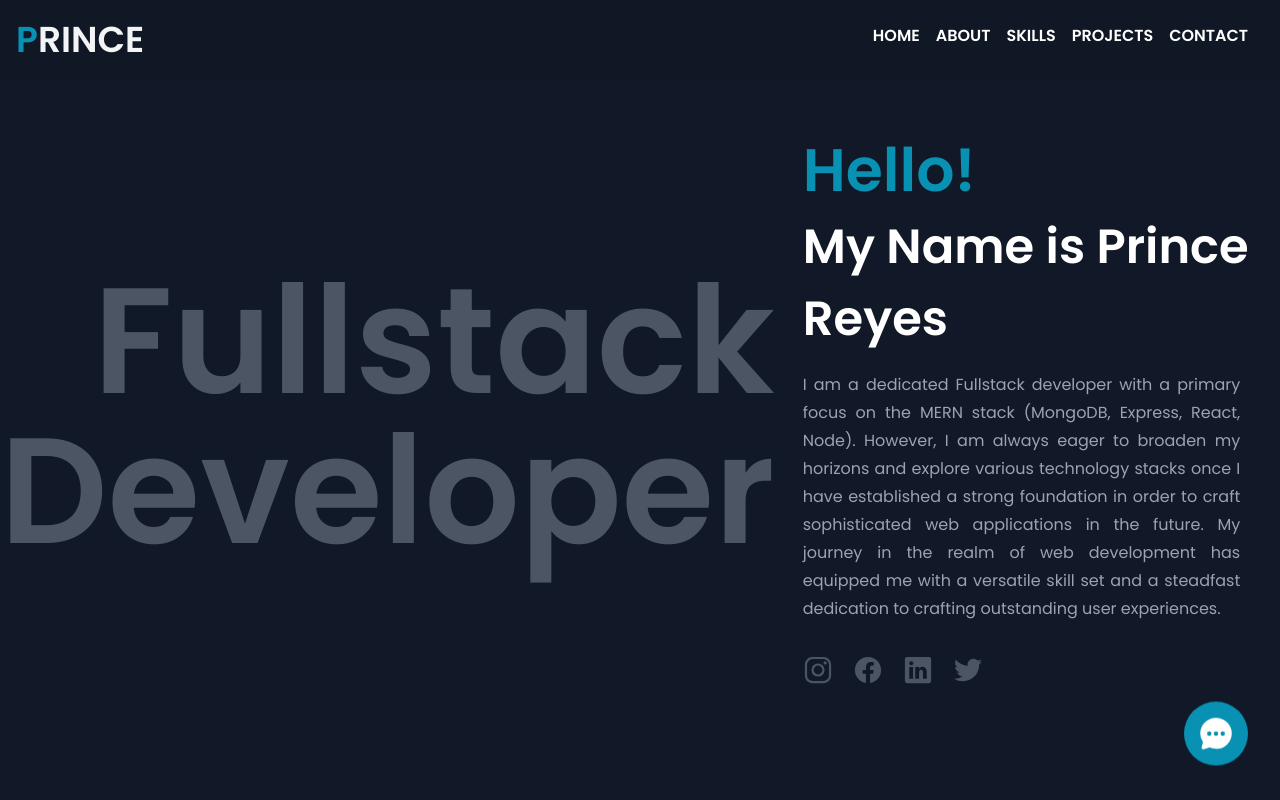
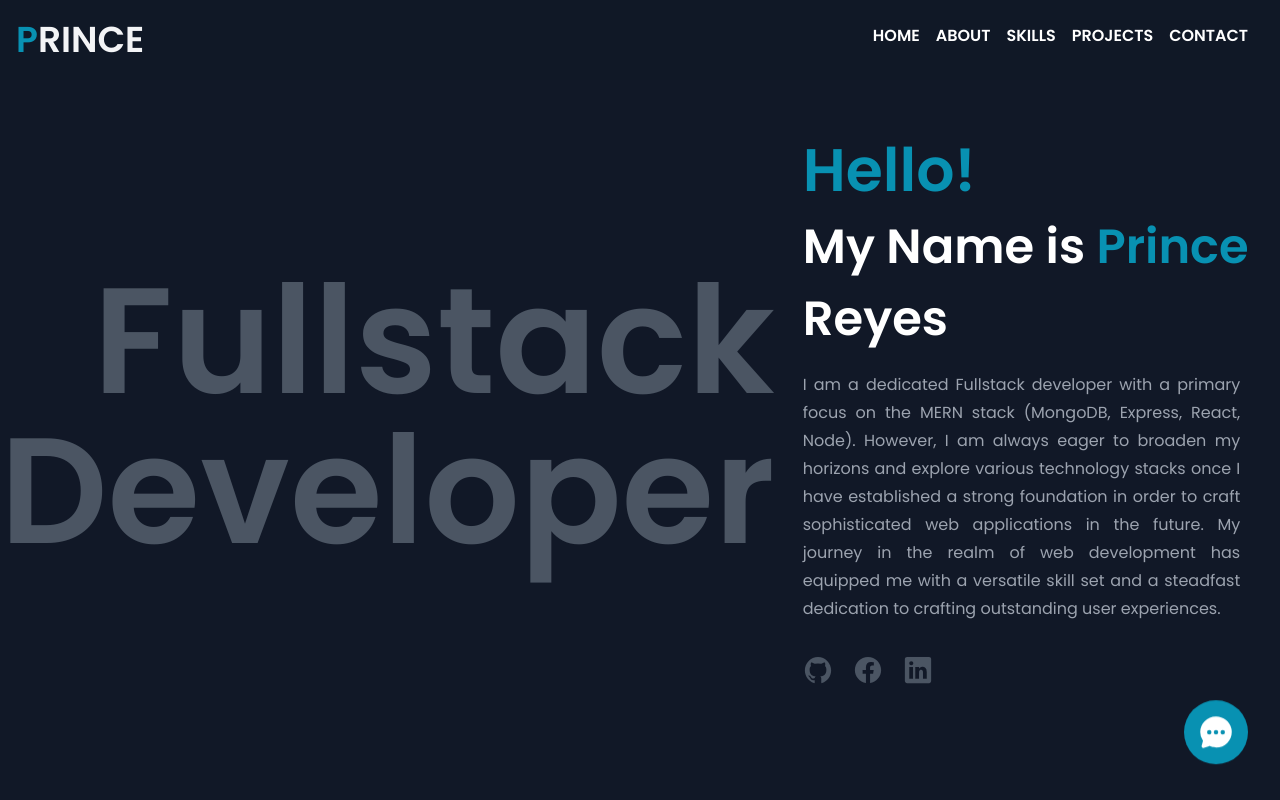
Before and after one commit to reyesprince31/Portfolio, a React (Vite) app: page / in a window 1280 px wide. Shown: the top 800 px of the page. Built offline with nearby package versions, Linux system fonts and the light colour scheme.

Commit message:
small fix in hero and project section

```diff
--- a/src/components/Hero.jsx
+++ b/src/components/Hero.jsx
@@ -1,14 +1,16 @@
 function Hero() {
   const social_media = [
-    "logo-instagram",
-    "logo-facebook",
-    "logo-linkedin",
-    "logo-twitter",
+    { icon: "logo-github", link: "https://github.com/reyesprince31" },
+    {
+      icon: "logo-facebook",
+      link: "https://www.facebook.com/realprincereyes/",
+    },
+    { icon: "logo-linkedin", link: "https://www.linkedin.com/in/reyesprince/" },
   ];
   return (
     <section
       id="home"
-      className="flex min-h-screen flex-col items-center py-10 md:flex-row"
+      className=" flex min-h-screen flex-col items-center py-10 md:flex-row"
     >
       <div className="flex h-full flex-1 flex-col pr-7 text-right ">
         <div className="hidden xl:block">
@@ -22,14 +24,18 @@ function Hero() {
         </div>
       </div>
 
-      <div className="">
-        <div className="mt-8 text-center md:text-left">
+      <div className="my-10 text-center text-5xl font-semibold text-slate-500 md:hidden">
+        <h4 className="">Fullstack Developer</h4>
+      </div>
+
+      <div>
+        <div className="text-center md:mt-8 md:text-left">
           <h1 className="text-2xl font-bold leading-10 text-white md:text-5xl md:leading-normal">
             <span className="text-5xl text-cyan-600 md:text-6xl">
               Hello!
               <br />
             </span>
-            My Name is <span>Prince Reyes</span>
+            My Name is <span className="text-cyan-600">Prince</span> Reyes
           </h1>
 
           <p className="mx-auto mt-4 w-11/12 text-justify leading-7 text-gray-400 md:mx-0">
@@ -48,7 +54,9 @@ function Hero() {
                 key={icon}
                 className="cursor-pointer text-gray-600 hover:text-white "
               >
-                <ion-icon name={icon}></ion-icon>
+                <a href={icon.link}>
+                  <ion-icon name={icon.icon}></ion-icon>
+                </a>
               </div>
             ))}
           </div>
--- a/src/components/Project.jsx
+++ b/src/components/Project.jsx
@@ -35,12 +35,12 @@ const Project = () => {
       github_link: "https://github.com/reyesprince31/Nike-tailwind-react",
       live_link: "nike-tailwind-react-2jzvqxdf4-reyesprince31.vercel.app",
     },
-    // {
-    //   img: project5,
-    //   name: "Position Size Calculator",
-    //   github_link: "https://github.com/reyesprince31/Position-Size-Calculator",
-    //   live_link: "https://positionsize-calculator.netlify.app",
-    // },
+    {
+      img: project5,
+      name: "Position Size Calculator",
+      github_link: "https://github.com/reyesprince31/Position-Size-Calculator",
+      live_link: "https://positionsize-calculator.netlify.app",
+    },
   ];
   return (
     <section id="projects" className="py-10 text-white">
@@ -58,7 +58,11 @@ const Project = () => {
             <div className="pb-2/3 relative">
               <img
                 src={project_info.img}
-                className="absolute h-full w-full object-cover"
+                className="absolute h-full w-full object-cover blur-lg"
+              />
+              <img
+                src={project_info.img}
+                className="absolute h-full w-full border-b-2 border-gray-700 object-contain shadow-xl"
               />
             </div>
             <div className="px-6 pb-6">
```
Also changed, not shown: src/assets/images/project-5.png.
